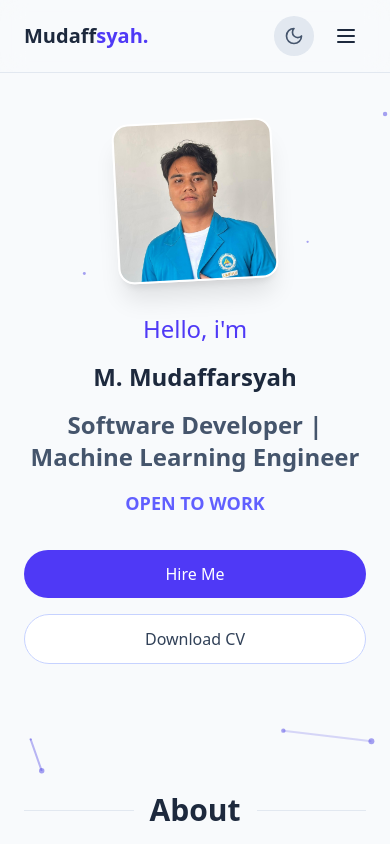
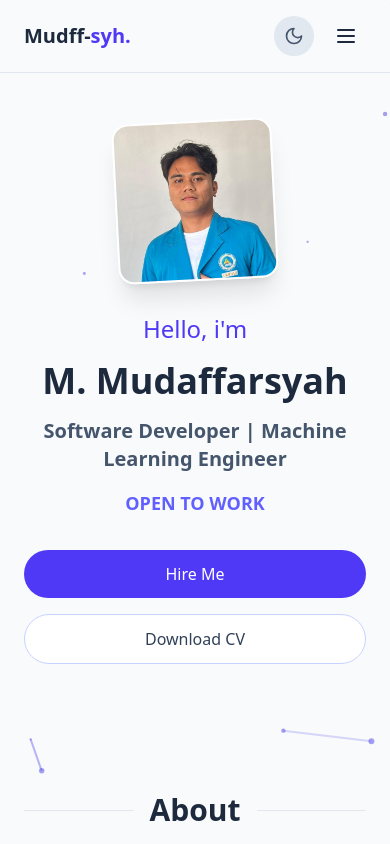
Before and after one commit to daffa267/mudaffsyah-portfolio, a Next.js app: page / in a window 390 px wide. Shown: the top 844 px of the page. Built offline with nearby package versions, Linux system fonts and the light colour scheme.

Commit message:
update hero, navbar

```diff
--- a/components/Hero.tsx
+++ b/components/Hero.tsx
@@ -6,8 +6,8 @@ export default function Hero() {
     <div className="flex flex-col-reverse md:flex-row items-center justify-between gap-8">
       <div className="flex-1 space-y-4 text-center md:text-left">
         <h2 className="text-2xl font-medium text-indigo-600 dark:text-indigo-400">Hello, i'm</h2>
-        <h1 className="text-2xl md:text-6xl font-bold text-slate-800 dark:text-slate-50">{personalInfo.name}</h1>
-        <h3 className="text-2xl font-semibold text-slate-600 dark:text-slate-300">{personalInfo.title}</h3>
+        <h1 className="text-4xl md:text-6xl font-bold text-slate-800 dark:text-slate-50">{personalInfo.name}</h1>
+        <h3 className="text-xl font-semibold text-slate-600 dark:text-slate-300">{personalInfo.title}</h3>
         <p className="text-indigo-500 dark:text-indigo-400 text-lg font-bold leading-relaxed max-w-xl">
           {personalInfo.tagline}
         </p>
--- a/components/Navbar.tsx
+++ b/components/Navbar.tsx
@@ -14,7 +14,7 @@ export default function Navbar() {
       <div className="w-full max-w-7xl mx-auto px-6 md:px-8 py-4 flex justify-between items-center">
 
         <a href="#home" className="text-xl font-bold text-slate-800 dark:text-slate-100 z-10">
-          Mudaff<span className="text-indigo-600 dark:text-indigo-400">syah.</span>
+          Mudff-<span className="text-indigo-600 dark:text-indigo-400">syh.</span>
         </a>
 
         <div className="hidden md:flex flex-1 items-center justify-center">
```
Also changed, not shown: 1 other file (tests, documents, lock files or other folders).
